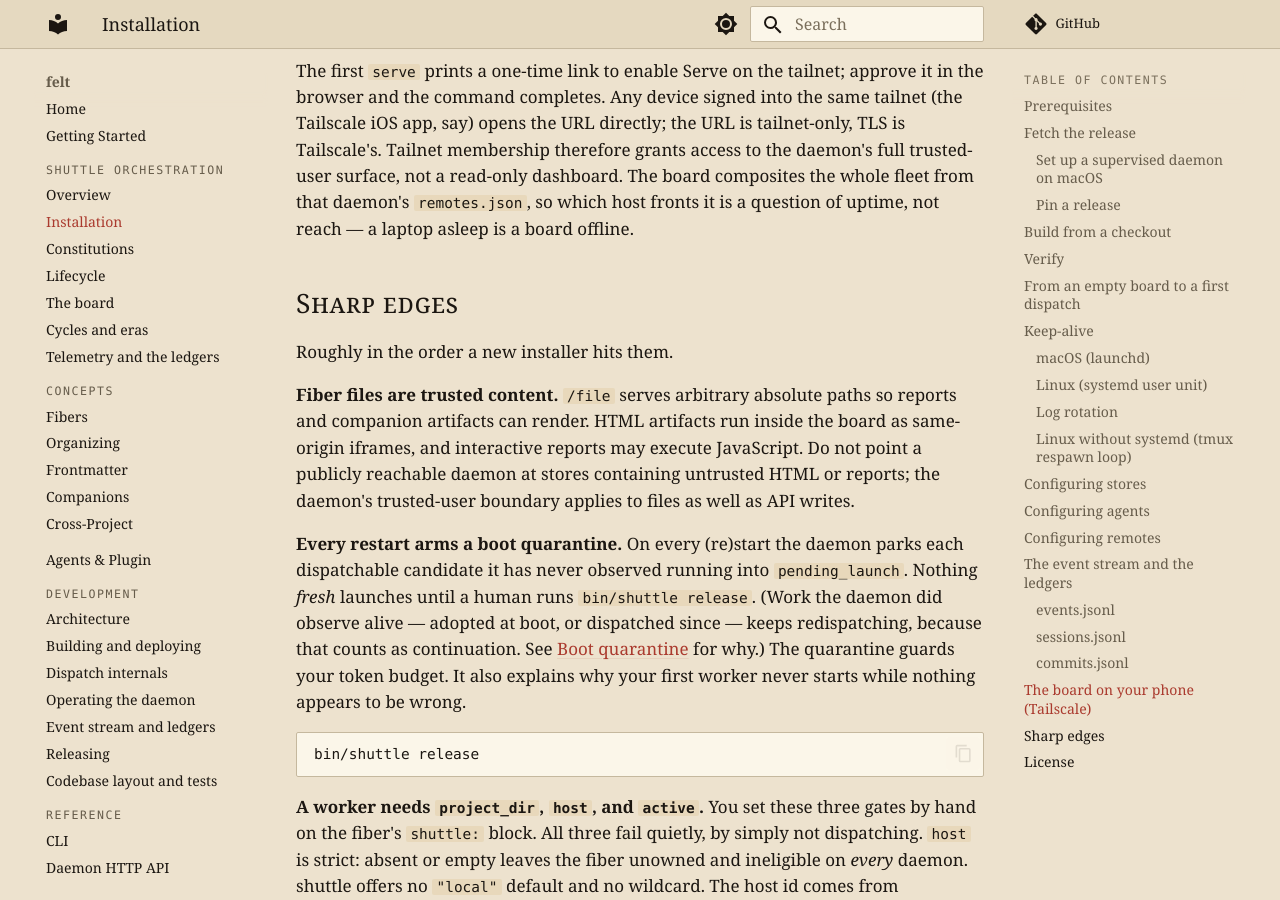
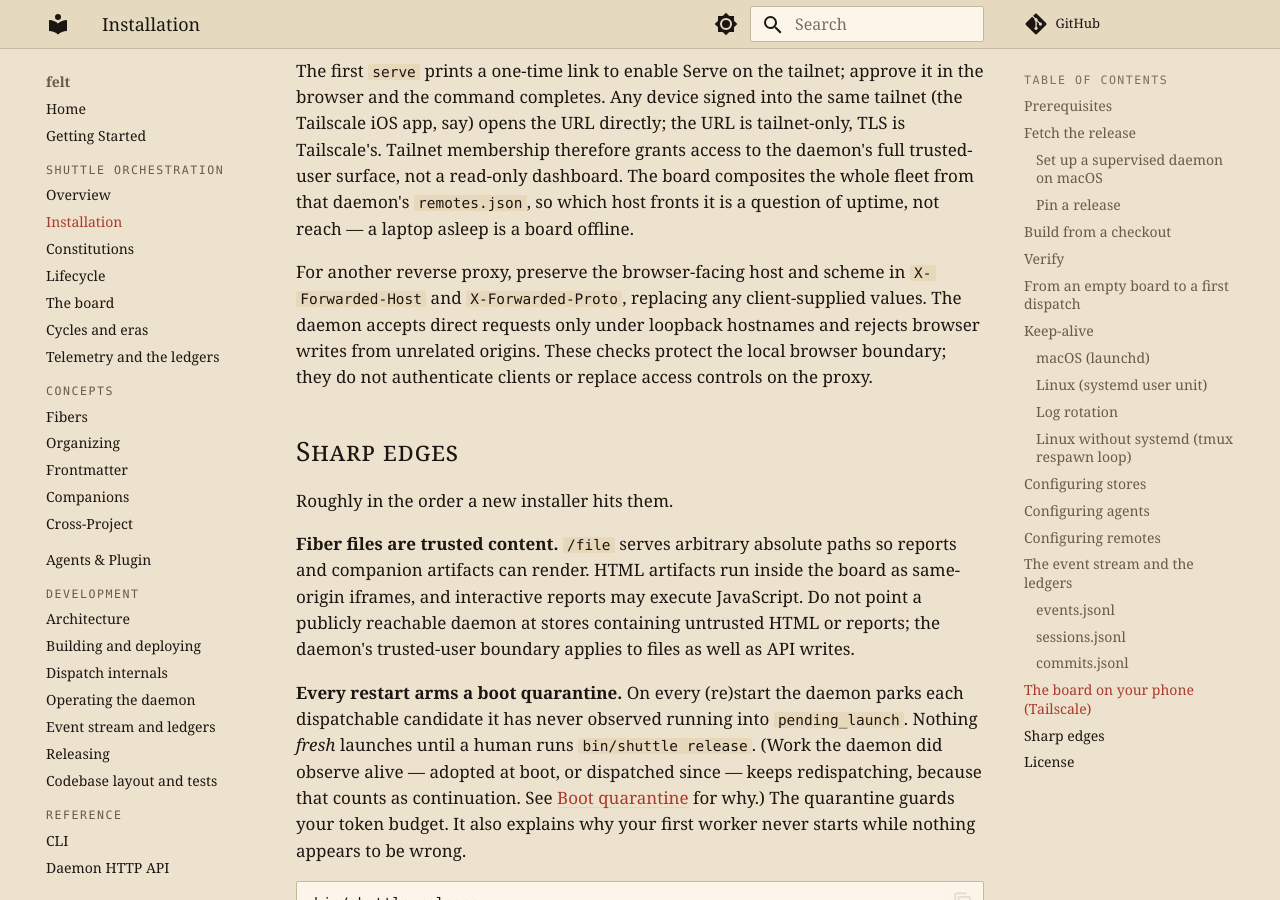
Before and after one commit to cailmdaley/felt, an MkDocs documentation site: the page built from docs/shuttle/installation.md, in a window 1280 px wide and 900 px high, scrolled down 17309 px. Built offline with MkDocs 1.6.1 and Material for MkDocs 9.7.7, drawn with Linux system fonts in a browser that asks for light colours; comment, search, counter and statistics services are not loaded.

Commit message:
Document reverse proxy requirements for the API origin guard

```diff
--- a/docs/shuttle/installation.md
+++ b/docs/shuttle/installation.md
@@ -747,6 +747,12 @@ composites the whole fleet from that daemon's `remotes.json`, so which host
 fronts it is a question of uptime, not reach — a laptop asleep is a board
 offline.
 
+For another reverse proxy, preserve the browser-facing host and scheme in
+`X-Forwarded-Host` and `X-Forwarded-Proto`, replacing any client-supplied values.
+The daemon accepts direct requests only under loopback hostnames and rejects
+browser writes from unrelated origins. These checks protect the local browser
+boundary; they do not authenticate clients or replace access controls on the proxy.
+
 ## Sharp edges
 
 Roughly in the order a new installer hits them.
```
